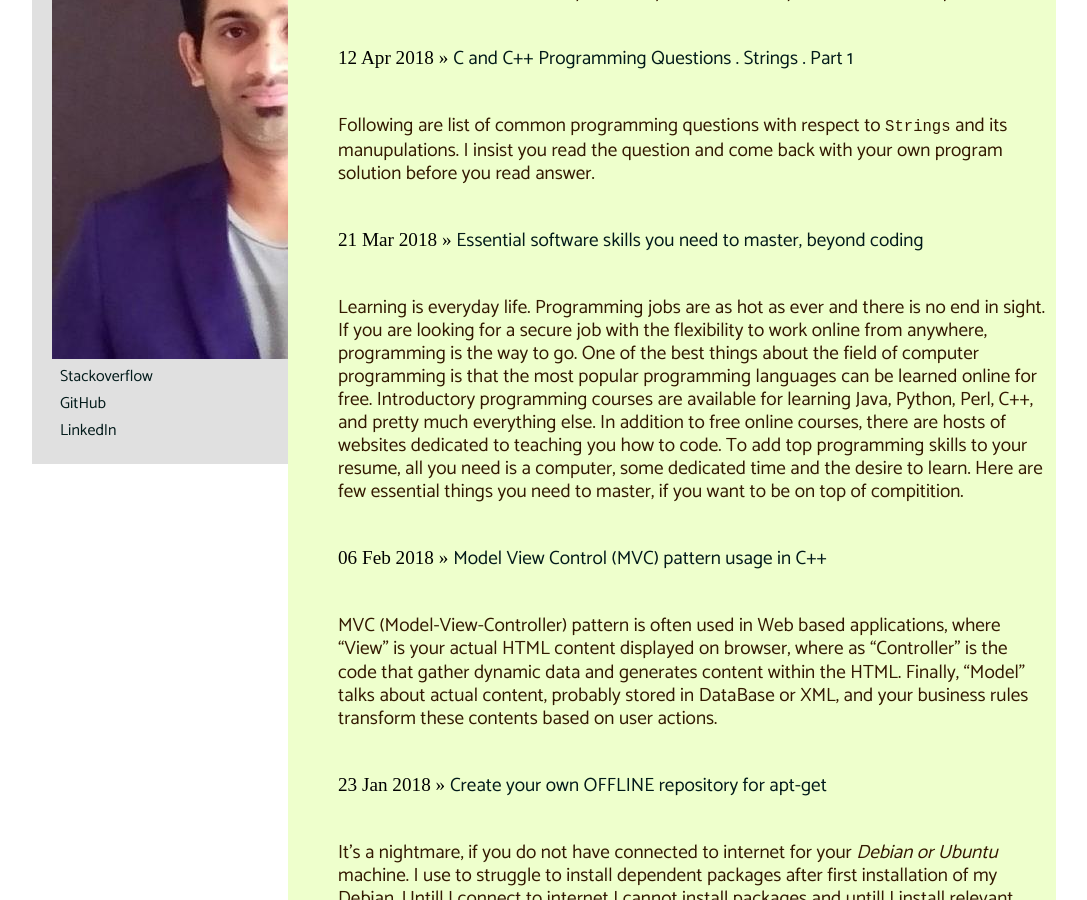
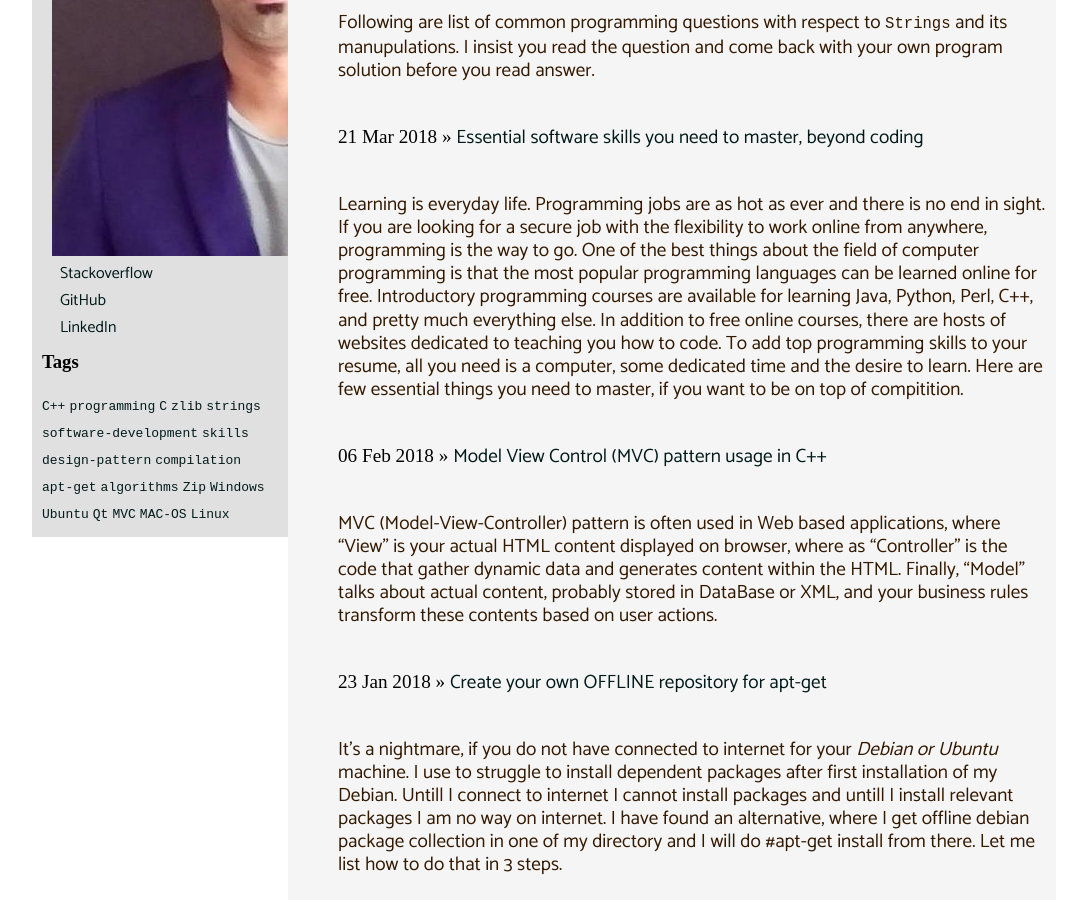
Before and after one commit to gkiranp/gkiranp.github.io, a Jekyll site: the page built from index.html, in a window 1280 px wide and 900 px high, scrolled down 387 px. Shown: the whole window, without its empty margins (96-1183 px from the left). Built offline with Jekyll 4.4.1, drawn with Linux system fonts in a browser that asks for light colours; some web fonts are replaced.

Commit message:
changes in left column to add tags

```diff
--- a/index.html
+++ b/index.html
@@ -4,17 +4,13 @@ title: Binary-Root | Kiran's Blog
 ---
 <div class="blurb">
 	<h2> Kiran's Blog | Binary Root </h2>
-
-	<div class "tags">
-		{% include archive.html %}
-	</div>
 	<hr>
-
 	<div class="row">
 	  <div class="column left" style="background-color:#E0E0E0;">
 	    {% include biopage.html %}
+	    {% include archive.html %}
 	  </div>
-	  <div class="column right" style="background-color:#EEFFCC;">
+	  <div class="column right" style="background-color:#F5F5F5;">
 	    {% include post_list.html %}
 	  </div>
 	</div>
```
